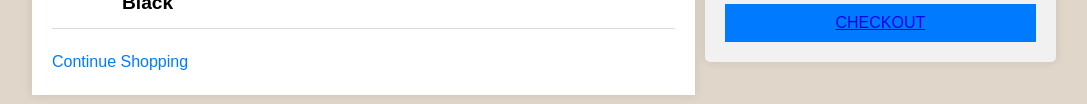
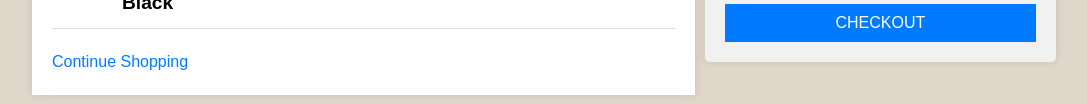
Before and after one commit to Only1EmriQ/Timbu-Cloud-Shop, a plain HTML site: page index.html in a window 1280 px wide. Shown: the part 498-602 px from the top of the page, without its empty margins (96-1183 px from the left). Drawn offline with Linux system fonts and the light colour scheme.

Commit message:
Update styles.css

```diff
--- a/styles.css
+++ b/styles.css
@@ -466,6 +466,11 @@ h2 {
     border: none;
     cursor: pointer;
 }
+.checkout-button a{
+    color: white;
+    text-decoration: none;
+
+}
 
 .summary-item {
     display: flex;
```
